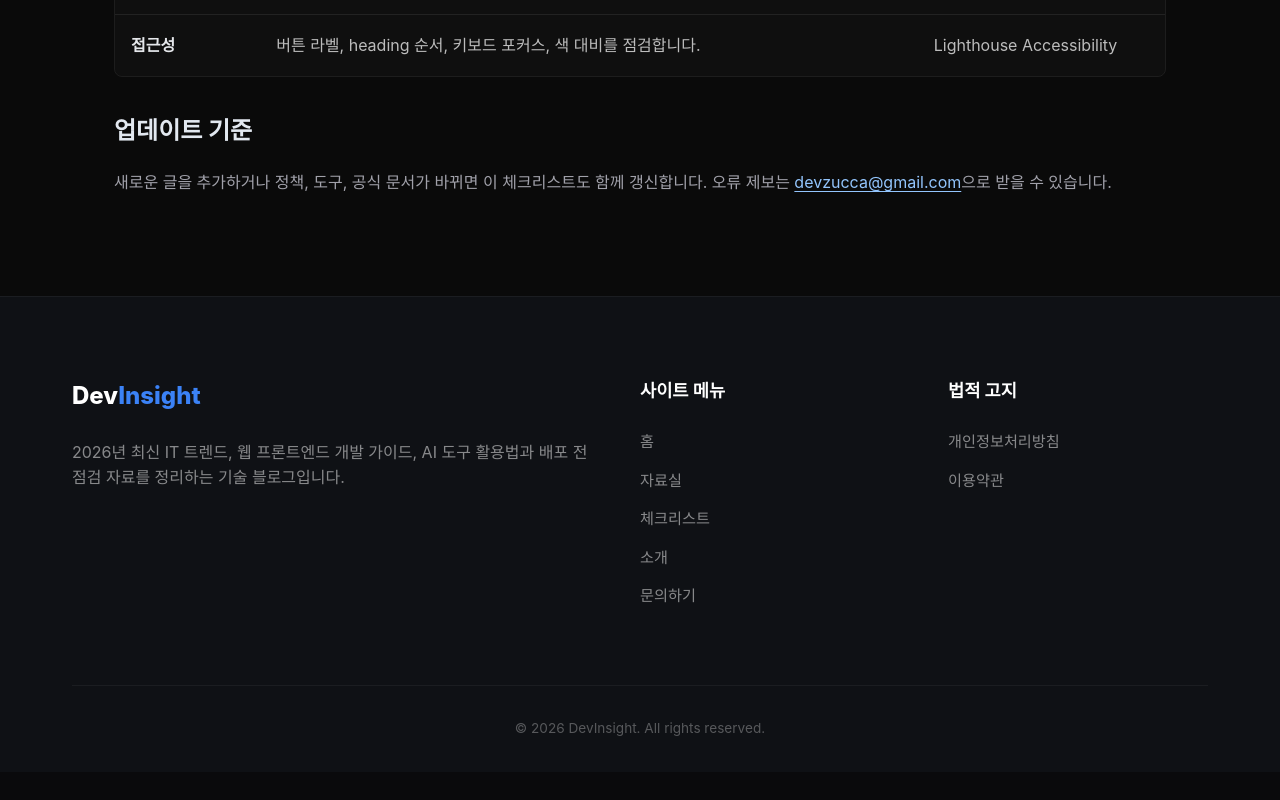
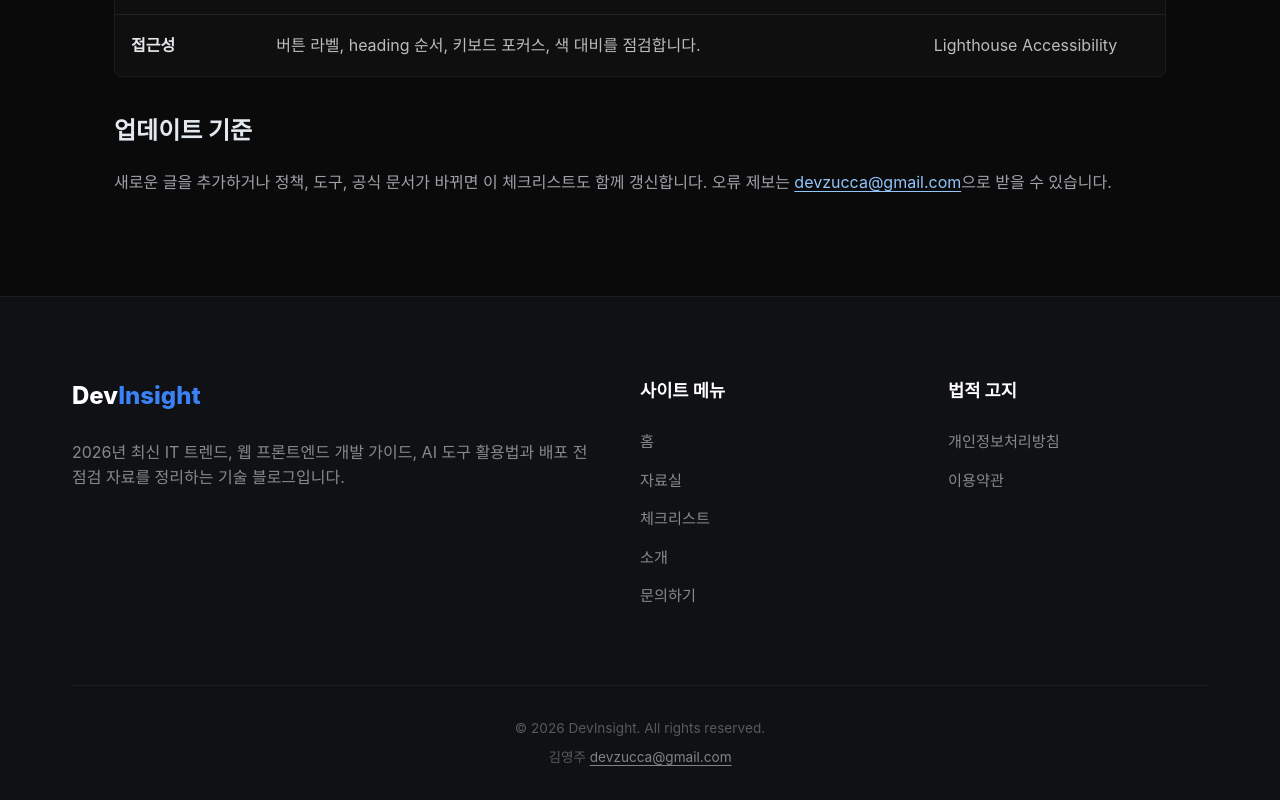
Before and after one commit to feel2174/gamsgo-code, a React (Vite) app: page /checklist in a window 1280 px wide. Shown: the part 1426-2226 px from the top of the page. Before the commit the page ends 2198 px from the top, so only its background shows below. Built offline with nearby package versions, Linux system fonts and the light colour scheme; a web font is replaced by a local one.

Commit message:
added footer info

```diff
--- a/scripts/prerender.js
+++ b/scripts/prerender.js
@@ -80,6 +80,7 @@ const getFooterHtml = () => `
       </div>
       <div class="footer-bottom">
         <p>&copy; 2026 DevInsight. All rights reserved.</p>
+        <p class="footer-owner">김영주 <a href="mailto:devzucca@gmail.com">devzucca@gmail.com</a></p>
       </div>
     </div>
   </footer>
--- a/src/components/Footer.jsx
+++ b/src/components/Footer.jsx
@@ -32,6 +32,7 @@ const Footer = () => {
 
         <div className="footer-bottom">
           <p>&copy; 2026 DevInsight. All rights reserved.</p>
+          <p className="footer-owner">김영주 <a href="mailto:devzucca@gmail.com">devzucca@gmail.com</a></p>
         </div>
       </div>
     </footer>
--- a/src/data/posts.js
+++ b/src/data/posts.js
@@ -147,7 +147,7 @@ const basePosts = [
     date: "2026-05-03",
     author: "Dev Consultant",
     excerpt: "소프트웨어 배포 규모와 개발 주기 속도에 맞는 Git 브랜치 전략을 선택해 봅니다. Git Flow와 GitHub Flow의 장단점을 상세히 다룹니다.",
-    coverImage: "https://images.unsplash.com/photo-1618401471353-b98aedd07871?ixlib=rb-4.0.3&auto=format&fit=crop&w=1200&q=80",
+    coverImage: "https://images.unsplash.com/photo-1556075798-4825dfaaf498?ixlib=rb-4.0.3&auto=format&fit=crop&w=1200&q=80",
     content: `
       <h2>버전 관리와 협업의 시작, 브랜치 전략</h2>
       <p>개발 프로젝트가 커지고 여러 개발자가 동시에 코드를 수정할 때, 소스 코드의 안정성을 유지하면서 원활하게 배포하기 위해서는 명확한 규칙이 필요합니다. 이를 Git 브랜치 전략이라고 부릅니다. 프로젝트 규모, 릴리즈 빈도, 그리고 팀원들의 역량에 맞춰 올바른 브랜치 전략을 도입하는 방법을 비교 분석합니다.</p>
--- a/src/index.css
+++ b/src/index.css
@@ -526,6 +526,16 @@ main {
   font-size: 0.85rem;
 }
 
+.footer-owner {
+  margin-top: 0.4rem;
+}
+
+.footer-owner a {
+  color: rgba(255, 255, 255, 0.48);
+  text-decoration: underline;
+  text-underline-offset: 3px;
+}
+
 /* ==========================================
    Home Page Component (Home.jsx)
    ========================================== */
```
